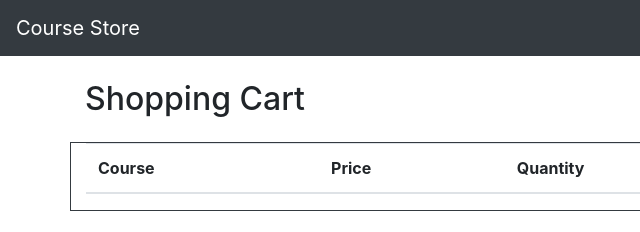
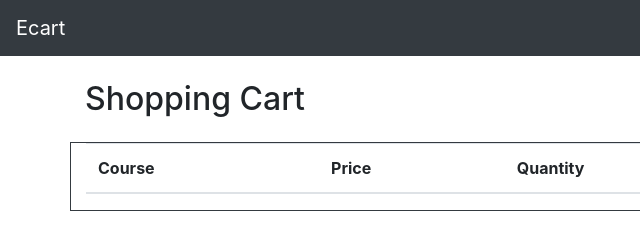
Before and after one commit to Shubham1734/Enark-Project, a plain HTML site: page cart.html in a window 1280 px wide. Shown: the top 232 px of the page, 0-640 px from the left. Drawn offline with nearby package versions, Linux system fonts and the light colour scheme.

Commit message:
second commit

```diff
--- a/cart.html
+++ b/cart.html
@@ -9,7 +9,7 @@
 </head>
 <body>
     <nav class="navbar navbar-expand-lg navbar-dark bg-dark">
-        <a class="navbar-brand" href="index.html">Course Store</a>
+        <a class="navbar-brand" href="index.html">Ecart</a>
         <button class="navbar-toggler" type="button" data-toggle="collapse" data-target="#navbarNav" aria-controls="navbarNav" aria-expanded="false" aria-label="Toggle navigation">
             <span class="navbar-toggler-icon"></span>
         </button>
```
Also changed, not shown: course_detail.html (+1 -1 lines), courses.html (+1 -1 lines), index.html (+1 -1 lines), notes.json (added, +10 -0 lines), note.txt (added), notes.txt (added), 1 other file.
